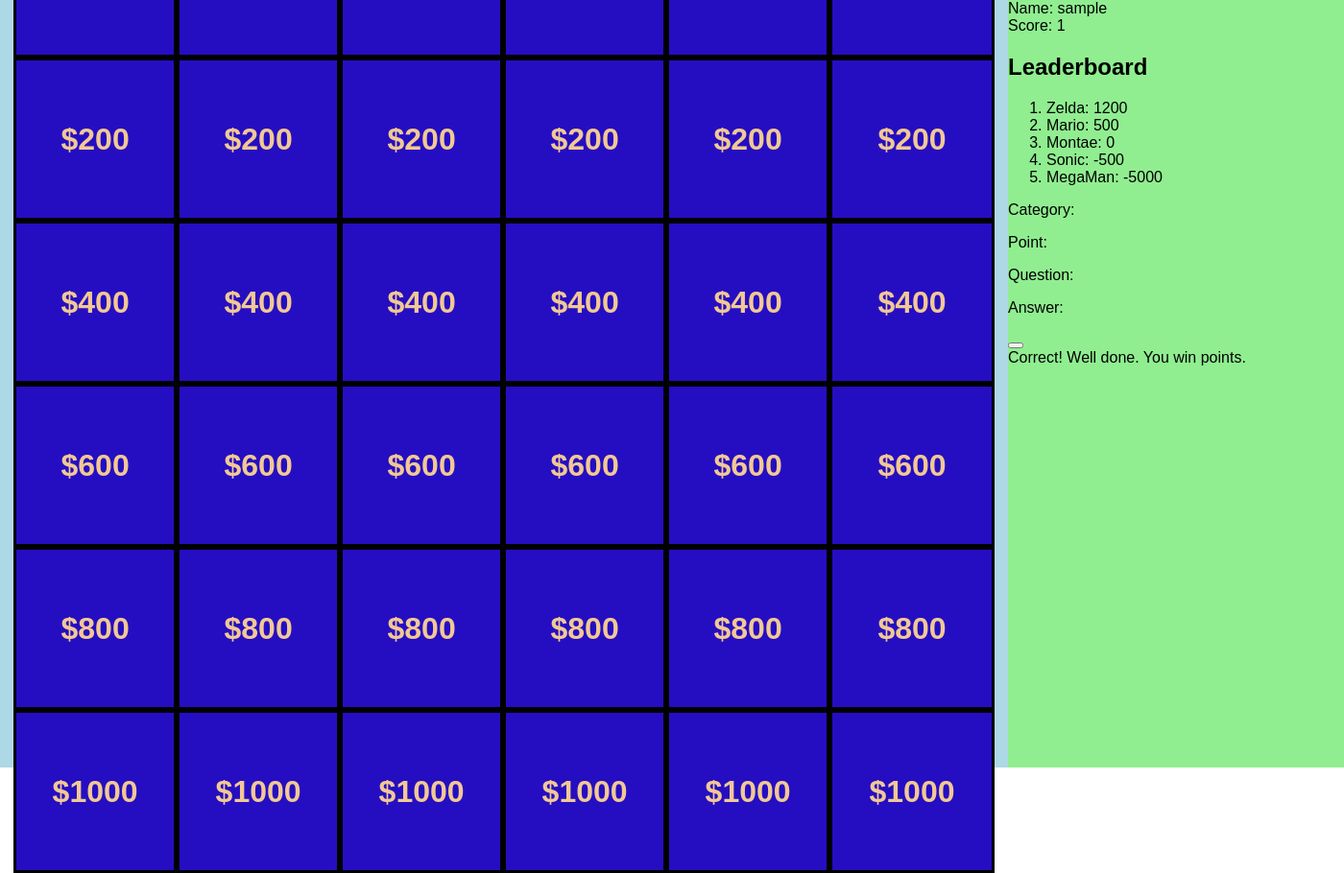
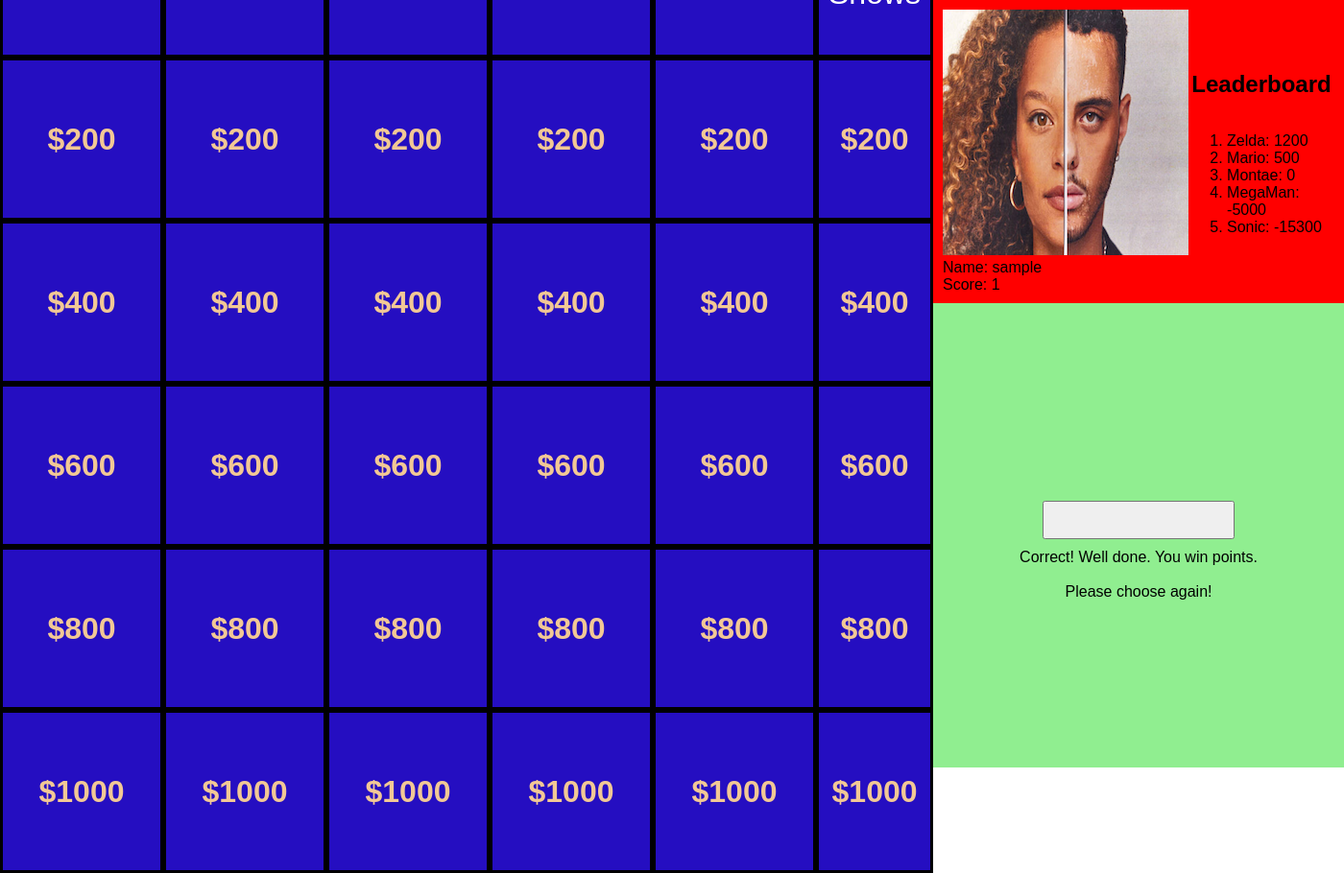
Before and after one commit to indiajacksonphd/Web_Progamming, a PHP site: page /index.php?category=&point=&result=correct&correctAnswer= in a window 1400 px wide. Shown: the whole page at 96% size. Run offline with PHP 8.4, Linux system fonts and the light colour scheme; the visitor is signed in with stand-in values (Sample User, id 1); data that the repository does not hold is empty.

Commit message:
Add files via upload

```diff
--- a/index.php
+++ b/index.php
@@ -8,13 +8,17 @@
   <div class="container_1">
     <!--<h1>Jeopardy Game</h1>-->
 
-    <div class="top-div">
+    <div class="left-div">
       <?php include 'index-content.php'; ?>
     </div>
-    <div class="bottom-div">
+
+
+    <div class="right-div">
     <!-- NEW -->
+      <div class = "right-top">
       <!-- Display name and the current score -->
         <div class="names_score">
+          <img src = "user_1.png" alt = "">
           <div class="score">Name: <?php echo $getName; ?></div>
           <div class="score">Score: <?php echo $score; ?></div>
         </div>
@@ -31,6 +35,9 @@
             ?>
           </ol>
         </div>
+      </div>
+
+      <div class = "right-bottom">
         <?php
           // Check if the category and point parameters are present in the URL
           // && isset($_GET['question']) && isset($_GET['choices']) && isset($_GET['answer'])
@@ -46,10 +53,10 @@ if (isset($_GET['category']) && isset($_GET['point'])) {
             $correctAnswer = $_GET['answer'];
 
             // Use the category and point values to display the information
-  echo "Category: " . $category . "<p>";
-  echo "Point: " . $point . "<p>";
-  echo "Question: " . $question . "<p>";
-  echo "Answer: " . $answer . "<p>";
+            //echo "Category: " . $category . "<p>";
+            //echo "Point: " . $point . "<p>";
+            echo $question . "<p>";
+            //echo "Answer: " . $answer . "<p>";
 
             // Iterate over the choices and generate buttons
             //foreach ($choices as $choice) {
@@ -68,12 +75,14 @@ if (isset($_GET['category']) && isset($_GET['point'])) {
             // $question = $questions[$category][$point]['question'];
             // $choices = $questions[$category][$point]['choices'];
             // $answer = $questions[$category][$point]['answer'];
+
+
           } else {
-  echo "No category or point specified.";
+            echo "Choose a Category!";
           }
         ?>
 
-<div class="choices-container">
+<div class="choices-container" <?php if ($isFormSubmitted) echo 'style="display: none;"'; ?>>
           <!--<form action="index.php" method="POST">-->
           <form action="answer.php" method="POST">
             <?php foreach ($choices as $choice) : ?>
@@ -85,12 +94,13 @@ if (isset($_GET['category']) && isset($_GET['point'])) {
             <?php endforeach; ?>
             <input type="hidden" name="category" value="<?php echo $category; ?>">
             <input type="hidden" name="point" value="<?php echo $point; ?>">
-
           </form>
         </div>
 
         <?php
         //if ($_SERVER['REQUEST_METHOD'] === 'POST') {
+          //<div class="choices-container" style="display: none;"></div>
+        //}
           //// Check if the form has been submitted
           //if (isset($_POST['selected_answer'], $_POST['category'], $_POST['point'])) {
             //// Retrieve the selected answer, category, and point
@@ -118,6 +128,7 @@ if (isset($_GET['category']) && isset($_GET['point'])) {
             //header('Location: ' . $redirectUrl);
             //exit;
           //}
+
           if (isset($_GET['category'], $_GET['point'], $_GET['result'], $_GET['correctAnswer'])) {
             $category = $_GET['category'];
             $point = $_GET['point'];
@@ -130,11 +141,11 @@ if (isset($_GET['category']) && isset($_GET['point'])) {
 
             if ($result == 'correct') {
 
-      echo '<div class="result correct">Correct! Well done. You win ' . $point . ' points.</div>';
+              echo '<div class="result correct">Correct! Well done. You win ' . $point . ' points.</div><br> Please choose again!';
               //addPoints($point);
             } else if ($result == 'incorrect'){
               //$result = 'incorrect';
-      echo '<div class="result incorrect">Incorrect! The correct answer is ' . $correctAnswer . ' You lose ' . $point . ' points.</div>';
+              echo '<div class="result incorrect">Incorrect! The correct answer is ' . $correctAnswer . ' You lose ' . $point . ' points.</div><br> Please choose again!';
               //subtractPoints($point);
             }
           }
@@ -152,5 +163,6 @@ if (isset($_GET['category']) && isset($_GET['point'])) {
 
       </div>
     </div>
+  </div>
 </body>
 </html>
--- a/players.txt
+++ b/players.txt
@@ -1,5 +1,5 @@
 Zelda, 1200
 Mario, 500
-Sonic, -500
+Sonic, -15300
 MegaMan, -5000
 Montae, 0
--- a/style.css
+++ b/style.css
@@ -11,7 +11,7 @@ html, body {
   height: 100%;
 }
 
-.top-div {
+.left-div {
   flex: 3;
   background-color: lightblue;
   display: flex;
@@ -19,9 +19,45 @@ html, body {
   justify-content: center;
 }
 
-.bottom-div {
+.right-div {
+  font-family: 'Adobe Caslon Pro', sans-serif;
+  flex: 1.5;
+  background-color: lightgreen;
+  display: flex;
+  flex-direction: column;
+}
+
+.right-top{
+  background-color: red;
+  padding: 10px;
+  flex: 1.5;
+  display: flex;
+  /*flex-direction: column;*/
+  align-items: center;
+}
+.name_score{
   flex: 1;
-  background-color: lightgreen;
+  display: flex;
+  align-items: center; /* Center content vertically */
+  justify-content: center; /* Center content horizontally */
+
+}
+
+.leaderboard{
+  flex: 1;
+  align-items: center; /* Center content vertically */
+  justify-content: center; /* Center content horizontally */
+  display: flex;
+  flex-direction: column;
+}
+
+.right-bottom{
+  padding: 10px;
+  flex: 2.5;
+  display: flex;
+  align-items: center;
+  justify-content: center;
+  flex-direction: column;
 }
 /*
 .container {
@@ -103,3 +139,20 @@ h1 {
 .answer-button.hidden {
   display: none;
 }
+
+.choices-container {
+  display: flex;
+  flex-direction: column;
+  align-items: center;
+}
+
+.choice {
+  width: 200px; /* Adjust the width as needed */
+  height: 40px; /* Adjust the height as needed */
+  margin-bottom: 10px; /* Adjust the spacing between choices */
+}
+
+.choice button {
+  width: 100%;
+  height: 100%;
+}
```
Also changed, not shown: question.php (+9 -9 lines), user_1.png (added). Lines whose indentation alone changed are shown as unchanged.
